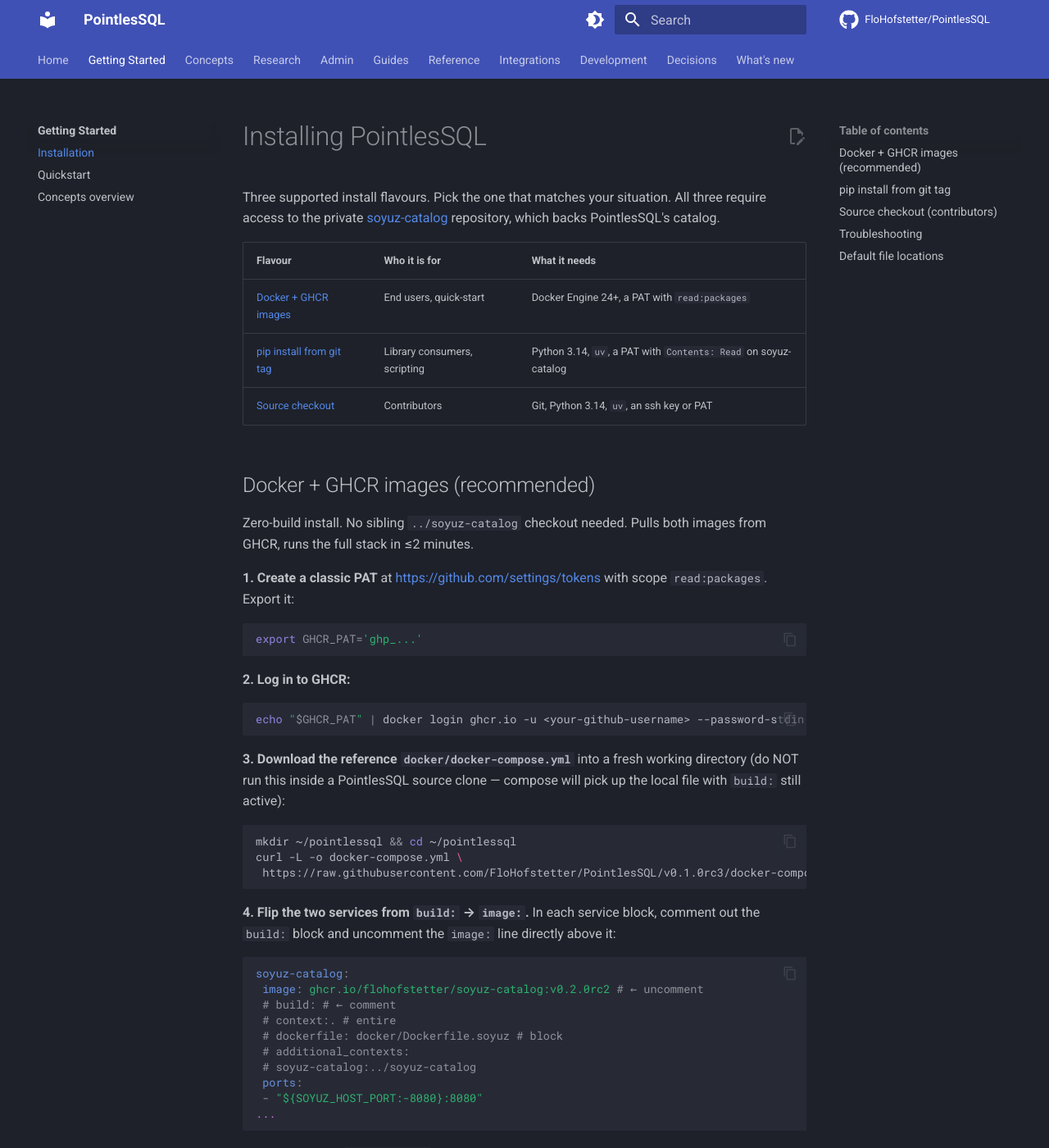
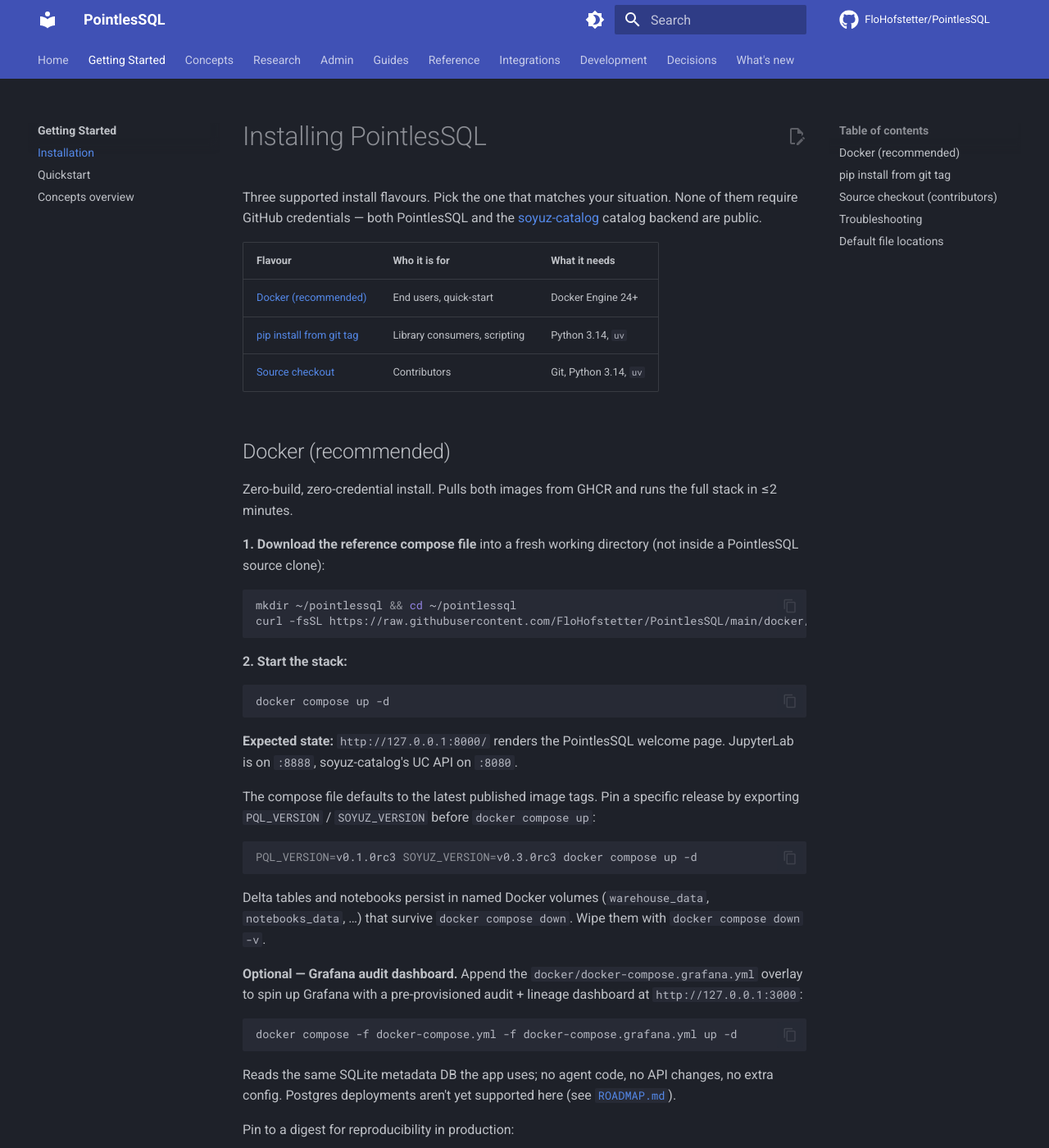
Before and after one commit to FloHofstetter/PointlesSQL, an MkDocs documentation site: the page built from docs/getting-started/installation.md, in a window 1280 px wide and 1400 px high. Shown: the whole window at 82% size. Built offline with MkDocs 1.6.1 and Material for MkDocs 9.7.7, drawn with Linux system fonts in a browser that asks for light colours; comment, search, counter and statistics services are not loaded; the version menu is left out; some of the changed text lies outside the part shown.

Commit message:
docs: rewrite install + quickstart for credential-free public flow
README, CLAUDE.md, installation, quickstart, troubleshooting,
configuration and the packaging walkthrough now describe the
two-command `curl + docker compose up` flow against public GHCR
images. PAT-creation + `docker login` + `url.insteadOf` rewrites
removed; contributor build path moved to the dev override.

Co-Authored-By: Claude Opus 4.7 (1M context) <noreply@anthropic.com>

````diff
--- a/docs/e2e-walkthroughs/packaging.md
+++ b/docs/e2e-walkthroughs/packaging.md
@@ -3,86 +3,69 @@
 > **Mode:** `hybrid` · **Surface:** Docker CLI + home-page smoke
 
 Covers the contract: a user with a fresh workstation
-(no `git clone`, no `../soyuz-catalog` sibling, no ssh key
-against `github.com`) can install the PointlesSQL stack by logging
-in to GHCR and pulling two private images. Exercises the on-tag
+(no `git clone`, no `../soyuz-catalog` sibling, no GitHub account)
+can install the PointlesSQL stack with two commands — download the
+compose file and `docker compose up`. Exercises the on-tag
 `docker.yml` workflow's output end-to-end — the walkthrough only
-passes if the first `v0.1.0rc3` tag's docker.yml run actually
-published both images with the OCI labels they should carry.
+passes if a published tag's docker.yml run actually pushed both
+public images with the OCI labels they should carry.
 
 ## Preconditions
 
-- tag (`v0.1.0rc3` or later) pushed and the `docker.yml`
+- A tag (`v0.1.0rc3` or later) pushed and the `docker.yml`
  workflow completed successfully — two images now live at
  `ghcr.io/flohofstetter/pointlessql:<tag>` and
  `ghcr.io/flohofstetter/soyuz-catalog:<soyuz-tag>`.
+- Both GHCR packages are **public**.
 - Host has Docker Engine 24+ and Docker Compose v2.17+.
-- A **classic** PAT with `read:packages` scope exported as
- `GHCR_PAT`. (Fine-grained PATs need per-package grants that the
- classic scope sidesteps.)
 - Browser: launch with `--browser firefox` per
  [CLAUDE.md](https://github.com/FloHofstetter/PointlesSQL/blob/main/CLAUDE.md) (bundled Firefox, not system Chrome).
 - **Do NOT run this playbook from a PointlesSQL source checkout.**
- Compose inside a source tree would find the local
- `docker/docker-compose.yml` with the `build:` blocks active and silently
- rebuild instead of pulling — masking the thing this playbook is
- there to test.
+ The pull-only compose file is self-contained; running from a
+ source tree risks picking up the dev override and rebuilding
+ instead of pulling — masking the thing this playbook tests.
 
 ## Walkthrough
 
 1. **Fresh tmpdir simulates a clean machine.**
  - Action: `WORK=$(mktemp -d) && cd "$WORK"`.
- - Assert: `ls -a.` shows only `.` and `..` — no stray
- `docker/docker-compose.yml` present.
+ - Assert: `ls -a .` shows only `.` and `..` — no stray
+ `docker-compose.yml` present.
 
-2. **Anonymous pull fails (proves the images are private).**
+2. **Anonymous pull succeeds (proves the images are public).**
  - Action: `docker logout ghcr.io` to wipe any stale credentials.
  - Action: `docker pull ghcr.io/flohofstetter/pointlessql:v0.1.0rc3`.
- - Assert: the pull exits non-zero with `denied` or
- `unauthorized` in stderr. If it succeeds, the image was
- accidentally published public — fix **before** continuing,
- otherwise the auth flow is untested.
+ - Assert: the pull completes with a digest printed, with no
+ `docker login`. If it fails with `denied`/`unauthorized`, the
+ package is still private — flip it public **before** continuing,
+ otherwise the zero-credential contract is untested.
 
-3. **`docker login` with the PAT succeeds.**
- - Action: `echo "$GHCR_PAT" | docker login ghcr.io -u <user> --password-stdin`.
- - Assert: stdout reports `Login Succeeded`.
- - Action: retry `docker pull ghcr.io/flohofstetter/pointlessql:v0.1.0rc3`.
- - Assert: the pull now completes with a digest printed.
+3. **Download the reference compose file.**
+ - Action:
+ `curl -fsSL -o docker-compose.yml https://raw.githubusercontent.com/FloHofstetter/PointlesSQL/main/docker/docker-compose.yml`.
+ - Assert: the file exists and contains two
+ `image: ghcr.io/flohofstetter/...` lines (one per service).
+ - Assert: `grep -c '^[[:space:]]*build:' docker-compose.yml`
+ returns `0` — the default file pulls, never builds.
 
-4. **Download the reference compose file at the tag.**
- - Action:
- `curl -fL -o docker/docker-compose.yml https://raw.githubusercontent.com/FloHofstetter/PointlesSQL/v0.1.0rc3/docker-compose.yml`.
- - Assert: the file exists and contains two commented `# image:
- ghcr.io/flohofstetter/...` lines (one per service).
-
-5. **Flip `build:` → `image:` on both services.**
- - Action: single `sed` to uncomment the two `# image:` lines
- and comment the six `build:` lines (`sed -i -E
- 's/^([[:space:]]*)# (image: ghcr\.io)/\1\2/;
- s/^([[:space:]]*)(build:| context:| dockerfile:| additional_contexts:| soyuz-catalog:| ssh:| - default| secrets:| - gh_pat)/\1# \2/'
- docker/docker-compose.yml` — exact incantation lives in
- [Installation](../getting-started/installation.md)).
- - Assert: `grep -c '^[[:space:]]*image: ghcr.io' docker/docker-compose.yml` returns `2`.
- - Assert: `grep -c '^[[:space:]]*build:' docker/docker-compose.yml` returns `0`.
-
-6. **`docker compose pull` succeeds.**
+4. **`docker compose pull` succeeds.**
  - Action: `docker compose pull`.
  - Assert: both `soyuz-catalog` and `pointlessql` images report
  `Pulled` (or `Already exists` on a warm daemon).
 
-7. **`docker compose up -d` launches both containers.**
+5. **`docker compose up -d` launches both containers.**
  - Action: `docker compose up -d`.
  - Assert: `docker compose ps --format '{{.Service}} {{.State}}'`
  lists both services as `running`.
 
-8. **Both healthchecks report `healthy`.**
+6. **Both healthchecks report `healthy`.**
  - Action: poll `docker compose ps --format json | jq -r
  '.[] | "\(.Service) \(.Health)"'` every 2s for up to 60s.
  - Assert: both rows end at `healthy`. Services must not take
  longer — the image is pre-built, no dep install happens at
  container start.
 
-9. **Home page renders under Playwright MCP.**
+7. **Home page renders under Playwright MCP.**
  - Action: `browser_navigate('http://127.0.0.1:8000/')`.
  - Action: `browser_snapshot()`.
  - Assert: the snapshot contains the Welcome `<h1>` (matches the
@@ -91,10 +74,10 @@ published both images with the OCI labels they should carry.
  - Action: `browser_network_requests()`.
  - Assert: the document request returned HTTP 200.
 
-10. **OCI labels are present on both images.**
+8. **OCI labels are present on both images.**
  - Action: `docker image inspect
  ghcr.io/flohofstetter/pointlessql:v0.1.0rc3 --format
- '{{index.Config.Labels "org.opencontainers.image.source"}}'`.
+ '{{index .Config.Labels "org.opencontainers.image.source"}}'`.
  - Assert: output is `https://github.com/FloHofstetter/PointlesSQL`.
  - Action: same inspect on the soyuz image.
  - Assert: output is `https://github.com/FloHofstetter/soyuz-catalog`.
@@ -110,12 +93,11 @@ published both images with the OCI labels they should carry.
 
 ## Found bugs
 
-(none at time of writing — fill in during the first live replay,
-following the BUG-40-NN naming convention from )
+(none at time of writing — fill in during the first live replay)
 
 ## Playwright MCP script
 
-Intent-level pseudocode for the browser portion (steps 9):
+Intent-level pseudocode for the browser portion (step 7):
 
 ```
 browser_navigate('http://127.0.0.1:8000/')
--- a/docs/getting-started/installation.md
+++ b/docs/getting-started/installation.md
@@ -1,70 +1,33 @@
 # Installing PointlesSQL
 
 Three supported install flavours. Pick the one that matches your
-situation. All three require access to the private
-[soyuz-catalog][sc] repository, which backs PointlesSQL's catalog.
+situation. None of them require GitHub credentials — both
+PointlesSQL and the [soyuz-catalog][sc] catalog backend are public.
 
 [sc]: https://github.com/FloHofstetter/soyuz-catalog
 
 | Flavour | Who it is for | What it needs |
 |---|---|---|
-| [Docker + GHCR images](#docker-ghcr-images-recommended) | End users, quick-start | Docker Engine 24+, a PAT with `read:packages` |
-| [pip install from git tag](#pip-install-from-git-tag) | Library consumers, scripting | Python 3.14, `uv`, a PAT with `Contents: Read` on soyuz-catalog |
-| [Source checkout](#source-checkout-contributors) | Contributors | Git, Python 3.14, `uv`, an ssh key or PAT |
+| [Docker (recommended)](#docker-recommended) | End users, quick-start | Docker Engine 24+ |
+| [pip install from git tag](#pip-install-from-git-tag) | Library consumers, scripting | Python 3.14, `uv` |
+| [Source checkout](#source-checkout-contributors) | Contributors | Git, Python 3.14, `uv` |
 
-## Docker + GHCR images (recommended)
+## Docker (recommended)
 
-Zero-build install. No sibling `../soyuz-catalog` checkout needed.
-Pulls both images from GHCR, runs the full stack in ≤2 minutes.
+Zero-build, zero-credential install. Pulls both images from GHCR
+and runs the full stack in ≤2 minutes.
 
-**1. Create a classic PAT** at
-<https://github.com/settings/tokens> with scope `read:packages`.
-Export it:
-
-```bash
-export GHCR_PAT='ghp_...'
-```
-
-**2. Log in to GHCR:**
-
-```bash
-echo "$GHCR_PAT" | docker login ghcr.io -u <your-github-username> --password-stdin
-```
-
-**3. Download the reference `docker/docker-compose.yml`** into a fresh
-working directory (do NOT run this inside a PointlesSQL source
-clone — compose will pick up the local file with `build:` still
-active):
+**1. Download the reference compose file** into a fresh working
+directory (not inside a PointlesSQL source clone):
 
 ```bash
 mkdir ~/pointlessql && cd ~/pointlessql
-curl -L -o docker-compose.yml \
- https://raw.githubusercontent.com/FloHofstetter/PointlesSQL/v0.1.0rc3/docker-compose.yml
+curl -fsSL https://raw.githubusercontent.com/FloHofstetter/PointlesSQL/main/docker/docker-compose.yml -o docker-compose.yml
 ```
 
-**4. Flip the two services from `build:` → `image:`.** In each
-service block, comment out the `build:` block and uncomment the
-`image:` line directly above it:
-
-```yaml
-soyuz-catalog:
- image: ghcr.io/flohofstetter/soyuz-catalog:v0.2.0rc2 # ← uncomment
- # build: # ← comment
- # context:. # entire
- # dockerfile: docker/Dockerfile.soyuz # block
- # additional_contexts:
- # soyuz-catalog:../soyuz-catalog
- ports:
- - "${SOYUZ_HOST_PORT:-8080}:8080"
-...
-```
-
-Same edit on the `pointlessql:` service.
-
-**5. Pull and start:**
+**2. Start the stack:**
 
 ```bash
-docker compose pull
 docker compose up -d
 ```
 
@@ -72,18 +35,30 @@ docker compose up -d
 welcome page. JupyterLab is on `:8888`, soyuz-catalog's UC API on
 `:8080`.
 
+The compose file defaults to the latest published image tags. Pin a
+specific release by exporting `PQL_VERSION` / `SOYUZ_VERSION` before
+`docker compose up`:
+
+```bash
+PQL_VERSION=v0.1.0rc3 SOYUZ_VERSION=v0.3.0rc3 docker compose up -d
+```
+
+Delta tables and notebooks persist in named Docker volumes
+(`warehouse_data`, `notebooks_data`, …) that survive
+`docker compose down`. Wipe them with `docker compose down -v`.
+
 **Optional — Grafana audit dashboard.** Append the
 `docker/docker-compose.grafana.yml` overlay to spin up Grafana with a
 pre-provisioned audit + lineage dashboard at
 `http://127.0.0.1:3000`:
 
 ```bash
-docker compose -f docker/docker-compose.yml -f docker/docker-compose.grafana.yml up -d
+docker compose -f docker-compose.yml -f docker-compose.grafana.yml up -d
 ```
 
 Reads the same SQLite metadata DB the app uses; no agent code,
 no API changes, no extra config. Postgres deployments aren't yet
-supported here (see in
+supported here (see
 [`ROADMAP.md`](https://github.com/FloHofstetter/PointlesSQL/blob/main/ROADMAP.md)).
 
 Pin to a digest for reproducibility in production:
@@ -98,38 +73,23 @@ Install PointlesSQL as a Python package via `uv`. Useful for
 scripting / library use where you already have soyuz-catalog
 running elsewhere.
 
-**1. Create a classic PAT** at
-<https://github.com/settings/tokens> with scope
-`Contents: Read` on soyuz-catalog. Export it:
-
-```bash
-export GH_PAT='ghp_...'
-```
-
-**2. Rewrite HTTPS github clones through the token** (this is how
-`uv` resolves the private `[tool.uv.sources]` pin transitively):
-
-```bash
-git config --global \
- url."https://x-access-token:${GH_PAT}@github.com/".insteadOf \
- "https://github.com/"
-```
-
-**3. Install PointlesSQL:**
+**1. Install PointlesSQL** from a tagged release. The
+`soyuz-catalog-client` dependency resolves from its public git tag
+with no credentials:
 
 ```bash
 uv pip install "pointlessql @ git+https://github.com/FloHofstetter/PointlesSQL.git@v0.1.0rc3"
 ```
 
-**4. Start soyuz-catalog** however suits your deployment. If you
+**2. Start soyuz-catalog** however suits your deployment. If you
 have the soyuz-catalog repo checked out, `uv run soyuz-catalog`
 listens on `:8080`. Otherwise run the Docker image:
 
 ```bash
-docker run -p 8080:8080 ghcr.io/flohofstetter/soyuz-catalog:v0.2.0rc2
+docker run -p 8080:8080 ghcr.io/flohofstetter/soyuz-catalog:v0.3.0rc3
 ```
 
-**5. Start PointlesSQL:**
+**3. Start PointlesSQL:**
 
 ```bash
 POINTLESSQL_SOYUZ_CATALOG_URL=http://127.0.0.1:8080 pointlessql
@@ -146,14 +106,13 @@ you were iterating on PointlesSQL itself.
 **1. Clone the repo:**
 
 ```bash
-git clone git@github.com:FloHofstetter/PointlesSQL.git
+git clone https://github.com/FloHofstetter/PointlesSQL.git
 cd PointlesSQL
 ```
 
-**2. Install dependencies.** `uv sync` reuses whatever shell git
-credentials your user has already configured (an ssh key against
-`git@github.com` is the simplest). The soyuz-catalog-client wheel
-is fetched from its pinned tag:
+**2. Install dependencies.** `uv sync` fetches the
+`soyuz-catalog-client` wheel from its pinned public git tag — no
+credentials required:
 
 ```bash
 uv sync
@@ -164,16 +123,16 @@ need regenerated client output to surface without a tag bump,
 flip the dependency to an editable sibling checkout:
 
 ```bash
-git clone git@github.com:FloHofstetter/soyuz-catalog.git../soyuz-catalog
-bash scripts/use-editable-soyuz.sh # pyproject.toml dirty on purpose
-#...iterate: edit soyuz-catalog, regen client, `uv sync`, test...
-bash scripts/use-pinned-soyuz.sh # restore before committing
+git clone https://github.com/FloHofstetter/soyuz-catalog.git ../soyuz-catalog
+bash scripts/use-editable-soyuz.sh   # pyproject.toml dirty on purpose
+# …iterate: edit soyuz-catalog, regen client, `uv sync`, test…
+bash scripts/use-pinned-soyuz.sh     # restore before committing
 ```
 
 **4. Start both processes.** In terminal 1:
 
 ```bash
-cd../soyuz-catalog
+cd ../soyuz-catalog
 uv sync
 uv run soyuz-catalog
 ```
@@ -188,34 +147,34 @@ uv run pointlessql
 **Expected state:** `http://127.0.0.1:8000/` renders the welcome
 page. Code reloads with `uvicorn --reload` (see `pointlessql/api/main.py`).
 
+To build the Docker images from your local checkout instead of
+pulling from GHCR, layer the contributor override:
+
+```bash
+docker compose -f docker/docker-compose.yml -f docker/docker-compose.dev.yml up --build
+```
+
+This requires a sibling `../soyuz-catalog` checkout for the soyuz
+image build context.
+
 ## Troubleshooting
 
-**`docker: pull access denied for ghcr.io/flohofstetter/...`** —
-Your GHCR login is missing or expired. Re-run step 2 of the Docker
-flavour. Images are private under the repo-owner namespace.
-
-**`docker compose build` hangs on `fetching soyuz-catalog-client`** —
-Neither the `ssh` nor the `gh_pat` secret was passed. Either
-`docker compose build --ssh default` (requires an ssh-agent
-authenticated against `git@github.com`) or `GH_PAT=$(gh auth token)
-docker compose build`.
-
-**`--mount=type=secret: unknown flag`** — BuildKit is disabled.
-Set `DOCKER_BUILDKIT=1` in your shell or configure
-`"features": {"buildkit": true}` in `~/.docker/config.json`.
-
-**`uv sync` fails with `Authentication failed for...soyuz-catalog`** —
-The `url.insteadOf` rewrite isn't active in this shell. Confirm
-with `git config --global --get url."https://x-access-token:...@github.com/".insteadOf`.
-Use a **classic** PAT, not a fine-grained one — fine-grained PATs
-need a per-repo grant that the `Contents: Read` classic scope
-bypasses.
+**`docker: pull access denied` / `manifest unknown` for
+`ghcr.io/flohofstetter/...`** — The tag you pinned doesn't exist.
+Drop `PQL_VERSION` / `SOYUZ_VERSION` to use the defaults, or check
+the published tags on the repo's GHCR packages page.
 
 **`docker compose up` says `soyuz-catalog healthcheck: unhealthy`** —
 The soyuz-catalog image failed to start. Check logs with
 `docker compose logs soyuz-catalog`. Most common cause: the
 `/app/data` volume has a stale SQLite from a previous version;
 `docker compose down -v` wipes it.
+
+**`docker compose -f … -f docker-compose.dev.yml build` fails on the
+soyuz-catalog build context** — The contributor override needs a
+sibling `../soyuz-catalog` checkout. Clone it next to PointlesSQL,
+or drop the `-f docker-compose.dev.yml` override to pull the
+published image instead.
 
 ## Default file locations
 
````
Also changed, not shown: other parts of docs/e2e-walkthroughs/packaging.md (+1 -1 lines), CLAUDE.md (+17 -22 lines), README.md (+22 -42 lines), docs/getting-started/quickstart.md (+6 -9 lines), docs/guides/troubleshooting.md (+13 -34 lines), docs/reference/configuration.md (+0 -1 lines).
